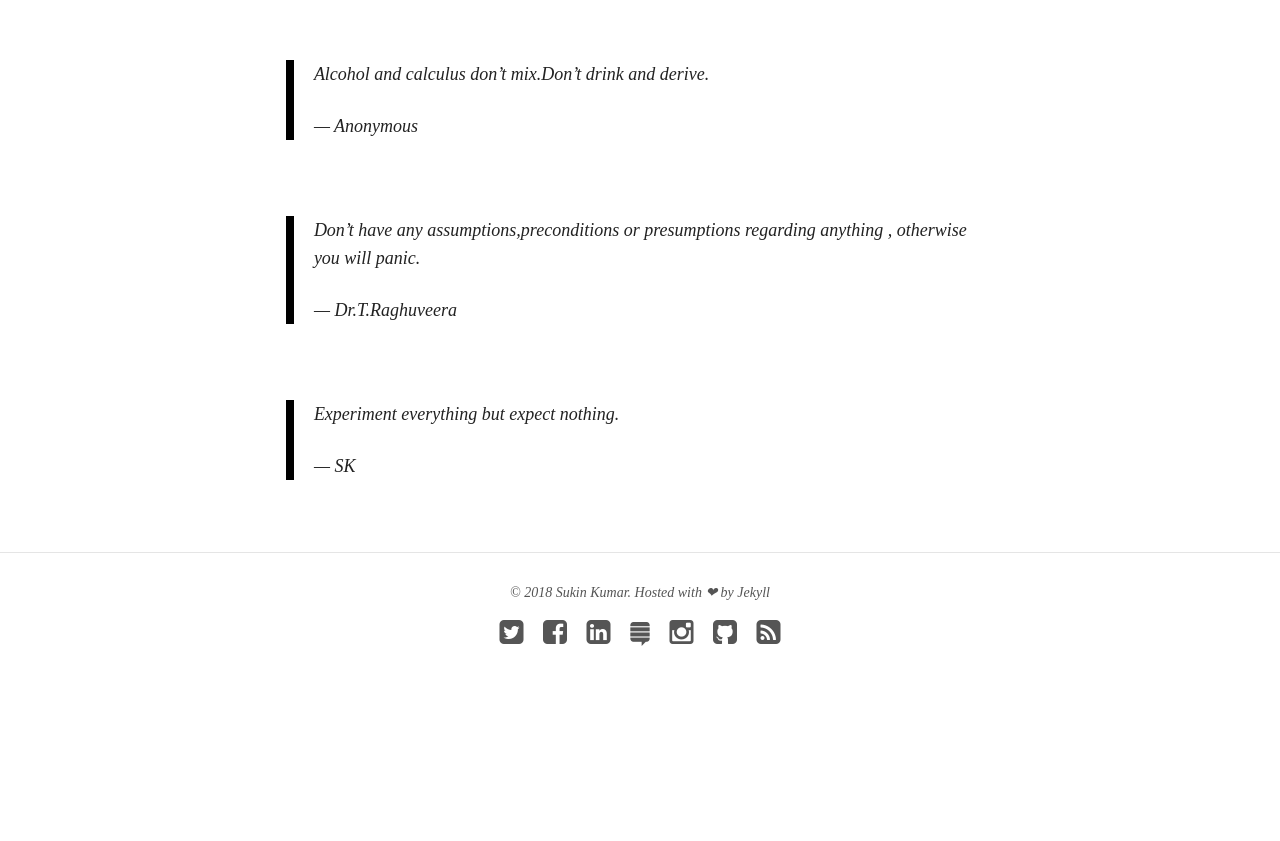
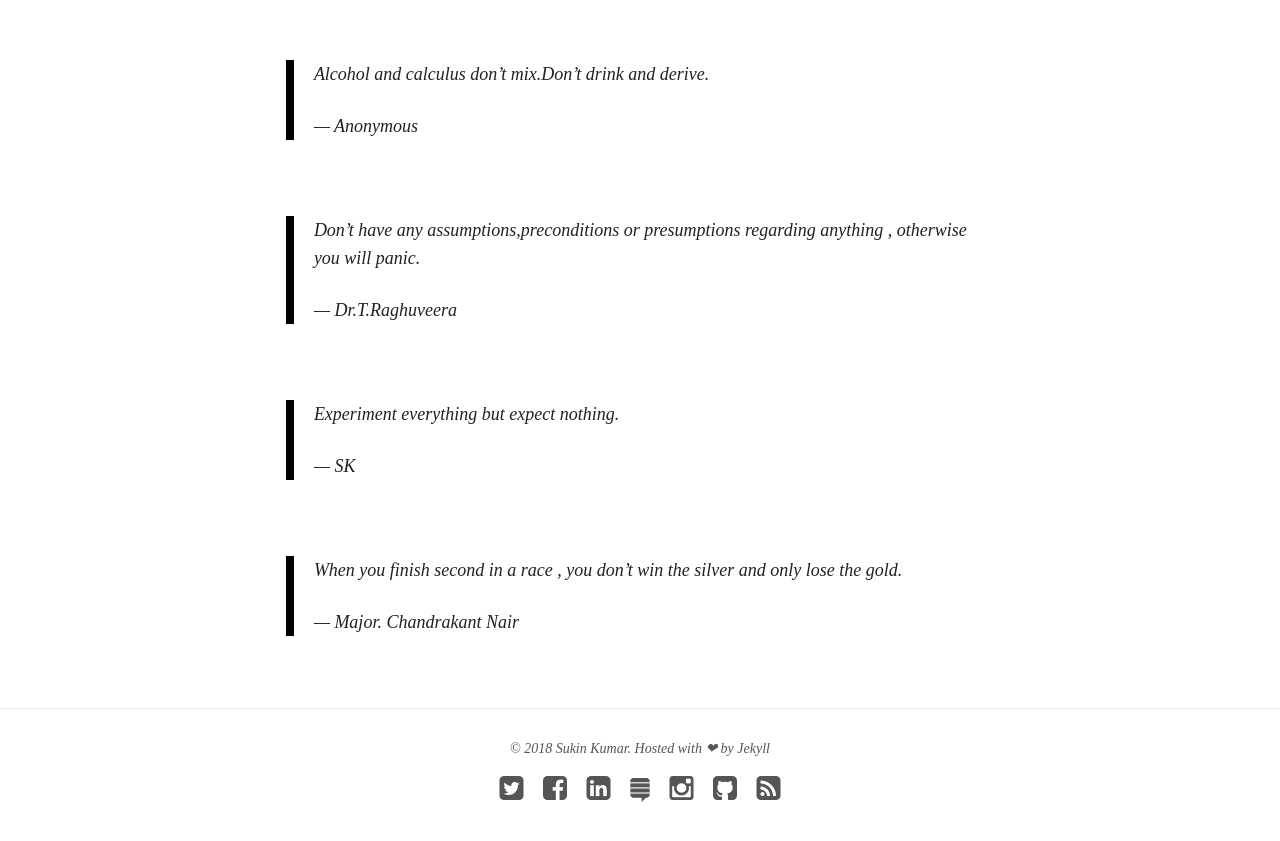
Before and after one commit to Kullsno2/Kullsno2.github.io, a Jekyll site: the page built from quotes/index.md, in a window 1280 px wide and 900 px high, scrolled down 1996 px. Shown: the top 841 px of the window. Built offline with Jekyll 4.4.1, drawn with Linux system fonts in a browser that asks for light colours; nearby versions of some CDN libraries; before the commit the page ends 2740 px from its top, so only the background shows below that.

```diff
--- a/quotes/index.md
+++ b/quotes/index.md
@@ -76,3 +76,9 @@ This is a collection of quotes that I've stumbled upon the internet and in books
 > Experiment everything but expect nothing.
 >
 > --- SK
+
+<br/>
+
+> When you finish second in a race , you don't win the silver and only lose the gold.
+>
+> --- Major. Chandrakant Nair
```
Also changed, not shown: _posts/blog/2018-02-12-how-to-git-part-2.md (+6 -6 lines).
